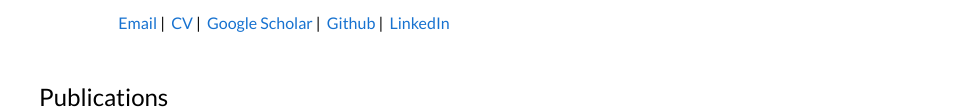
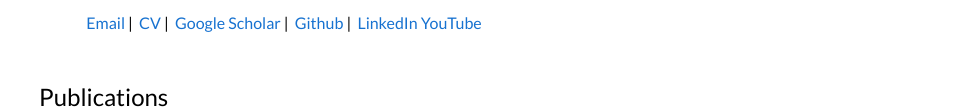
Before and after one commit to Varad2607/Varad2607.github.io, a plain HTML site: page index.html in a window 1280 px wide. Shown: the part 508-617 px from the top of the page, without its empty margins (151-1123 px from the left). Drawn offline with Linux system fonts and the light colour scheme.

Commit message:
added new content to intro

```diff
--- a/index.html
+++ b/index.html
@@ -116,6 +116,7 @@
                 <a href="https://scholar.google.com/citations?hl=en&user=GfGwy48AAAAJ">Google Scholar</a>&nbsp|&nbsp
                 <a href="https://github.com/Varad2607">Github</a>&nbsp|&nbsp
                 <a href="https://www.linkedin.com/in/varaddhat/">LinkedIn</a>
+                <a href="https://www.youtube.com/@varaddhat8367">YouTube</a>
               </p>
             </td>
             <td width="28%">
```
